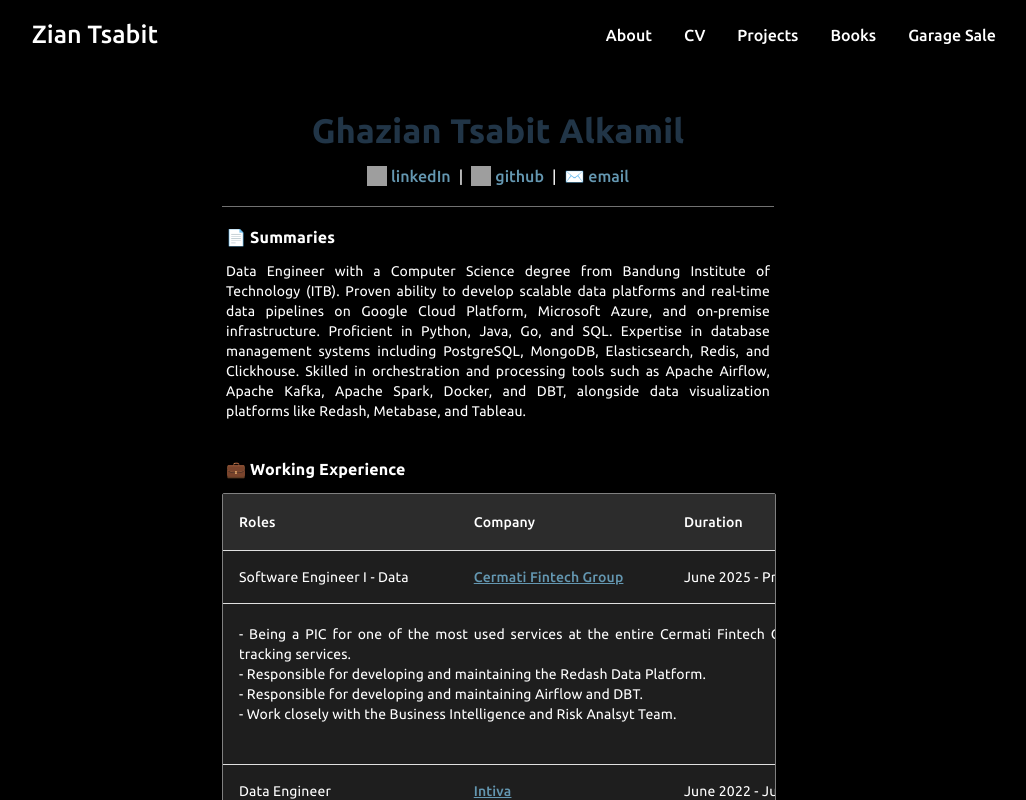
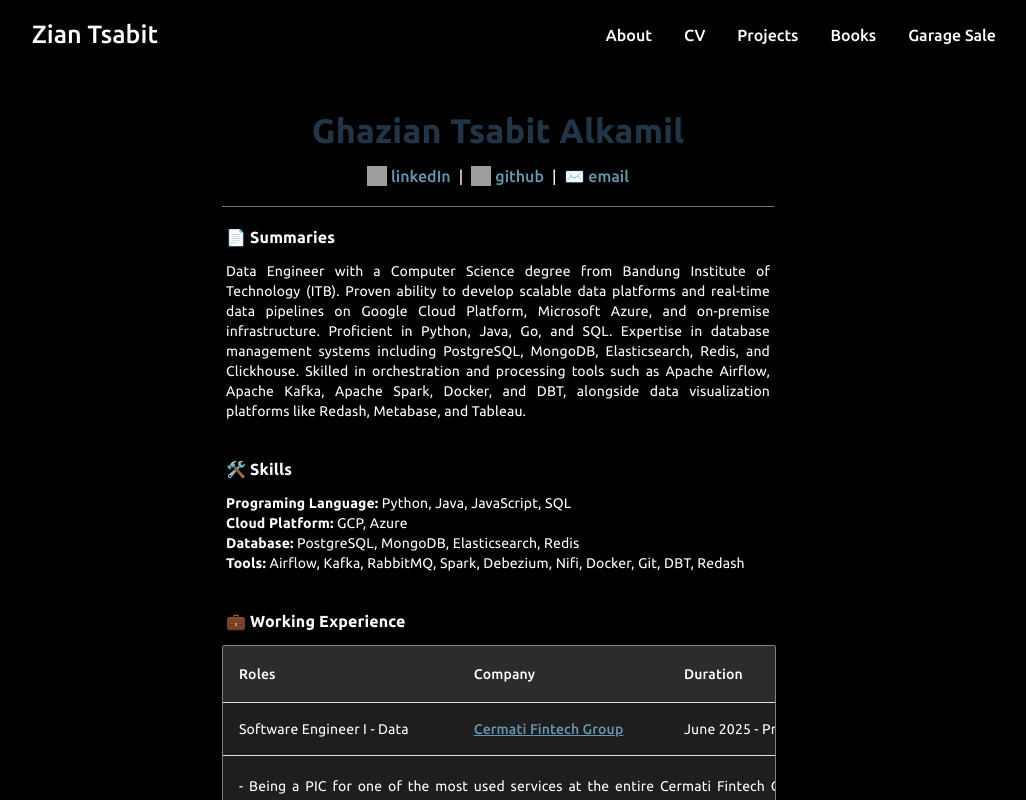
Before and after one commit to ZianTsabit/zian-tsabit-com, a React (Vite) app in the folder zian-tsabit-com/: page /curriculum-vitae in a window 1280 px wide. Shown: the top 800 px of the page, without its empty margins (142-1168 px from the left). Built offline with nearby package versions, Linux system fonts and the light colour scheme; grey boxes are pictures that could not be loaded.

Commit message:
make progress

```diff
--- a/zian-tsabit-com/src/pages/CV.tsx
+++ b/zian-tsabit-com/src/pages/CV.tsx
@@ -235,10 +235,44 @@
           >
             Data Engineer with a Computer Science degree from Bandung Institute of Technology (ITB). Proven ability to develop scalable data platforms and real-time data pipelines on Google Cloud Platform, Microsoft Azure, and on-premise infrastructure. Proficient in Python, Java, Go, and SQL. Expertise in database management systems including PostgreSQL, MongoDB, Elasticsearch, Redis, and Clickhouse. Skilled in orchestration and processing tools such as Apache Airflow, Apache Kafka, Apache Spark, Docker, and DBT, alongside data visualization platforms like Redash, Metabase, and Tableau.
           </Typography>
-
         </Box>
 
-        <Box sx={{ marginTop: "18px", marginBottom: "36px" }}>
+        <Box sx={{ marginBottom: "36px" }}>
+            <Typography
+            variant="body1"
+            component="div"
+            color="white"
+            sx={{
+              fontFamily: "'Ubuntu', sans-serif",
+              textAlign: "left",
+              marginLeft: "4px",
+              fontWeight: "bold",
+              fontSize: "16px",
+            }}
+            >
+            🛠️ Skills
+            </Typography>
+
+          <Typography
+            variant="body2"
+            component="div"
+            color="white"
+            sx={{
+              fontFamily: "'Ubuntu', sans-serif",
+              textAlign: "justify",
+              marginLeft: "4px",
+              marginRight: "4px",
+              marginTop: "12px",
+            }}
+          >
+            <b>Programing Language:</b> Python, Java, JavaScript, SQL <br />
+            <b>Cloud Platform:</b> GCP, Azure <br />
+            <b>Database:</b> PostgreSQL, MongoDB, Elasticsearch, Redis <br />
+            <b>Tools:</b> Airflow, Kafka, RabbitMQ, Spark, Debezium, Nifi, Docker, Git, DBT, Redash
+          </Typography>
+        </Box>
+
+        <Box sx={{ marginBottom: "36px" }}>
             <Typography
                 variant="body1"
                 component="div"
@@ -339,7 +373,7 @@
             </TableContainer>
         </Box>
 
-        <Box sx={{ marginTop: "18px", marginBottom: "36px" }}>
+        <Box sx={{ marginBottom: "36px" }}>
           <Typography
               variant="body1"
               component="div"
```
Lines whose indentation alone changed are shown as unchanged.
